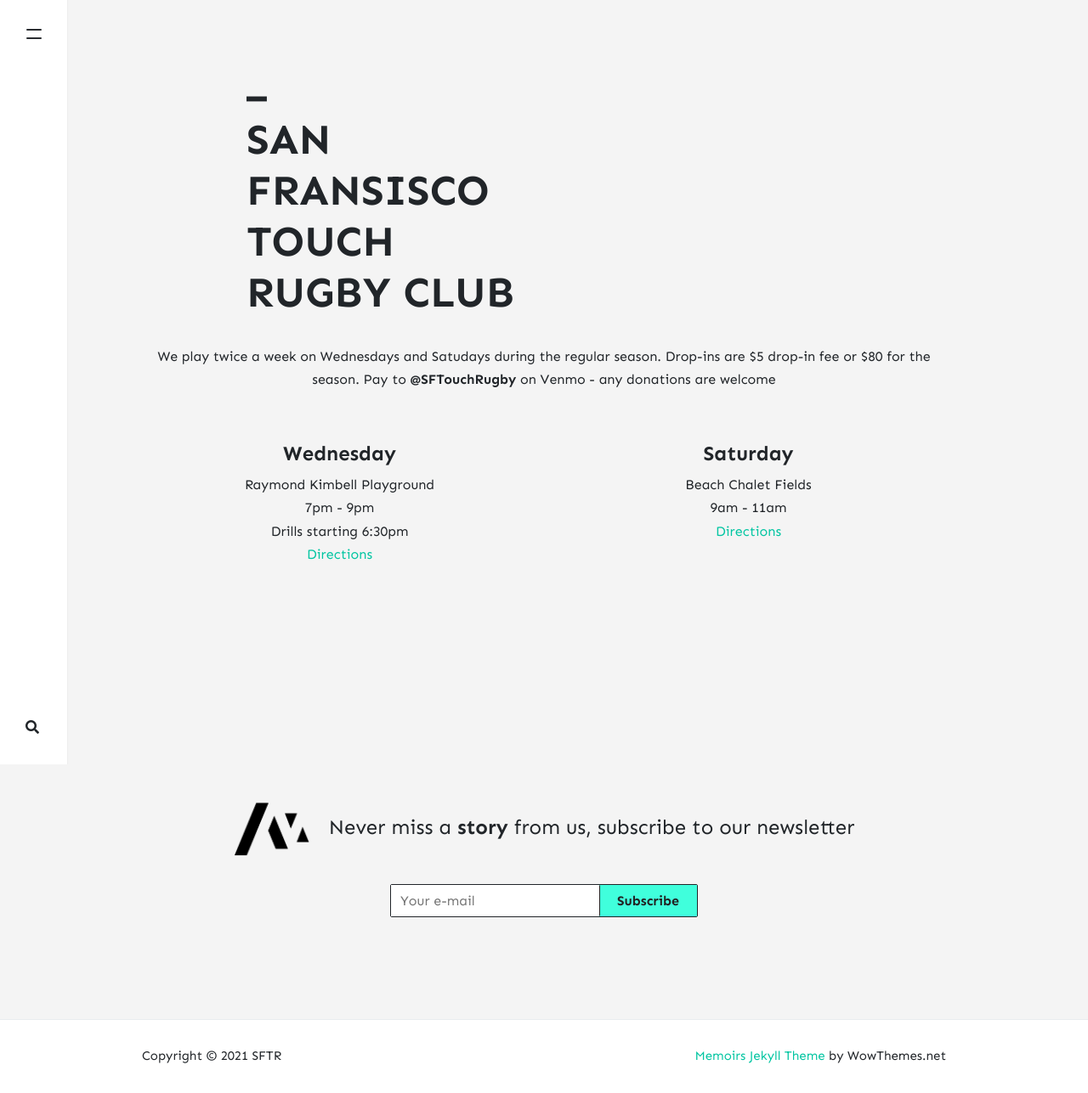
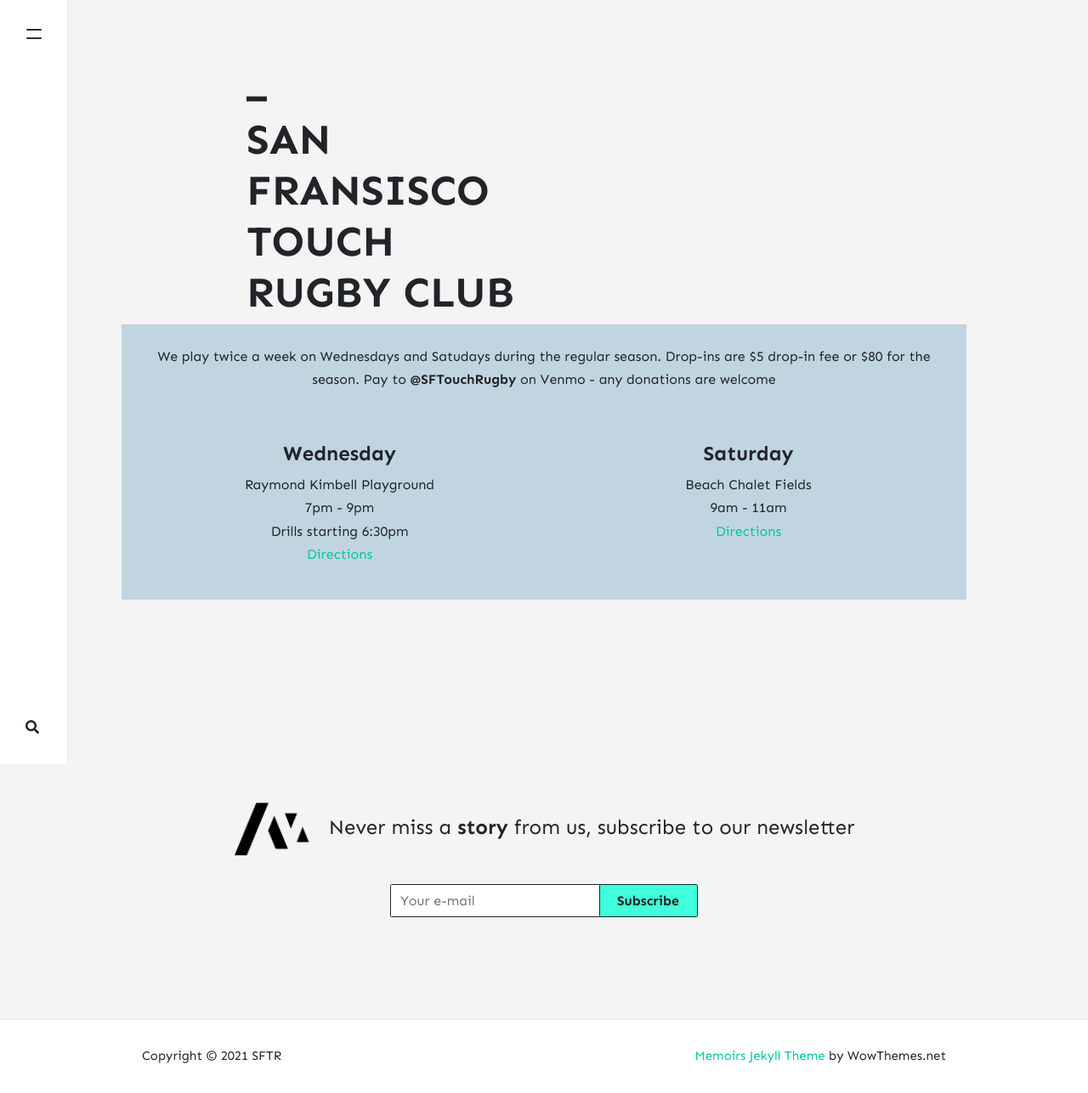
Before and after one commit to stackbit-projects/blue-triceratops-4f502, a Jekyll site: the page built from _pages/about.md, in a window 1280 px wide. Shown: the whole page at 85% size. Built offline with Jekyll 4.4.1, drawn with Linux system fonts in a browser that asks for light colours; nearby versions of some CDN libraries; comment, search, counter and statistics services are not loaded.

Commit message:
home.html: changed

```diff
--- a/_layouts/home.html
+++ b/_layouts/home.html
@@ -19,7 +19,7 @@ permalink: "/home.html"
 </div> -->
 
 
-<div class="section center spacer-40">
+<div class="section blue center spacer-40">
     <div class="spacer-60">
         <p>
             We play twice a week on Wednesdays and Satudays during the regular season. Drop-ins are $5 drop-in fee or $80 for the season.
```
